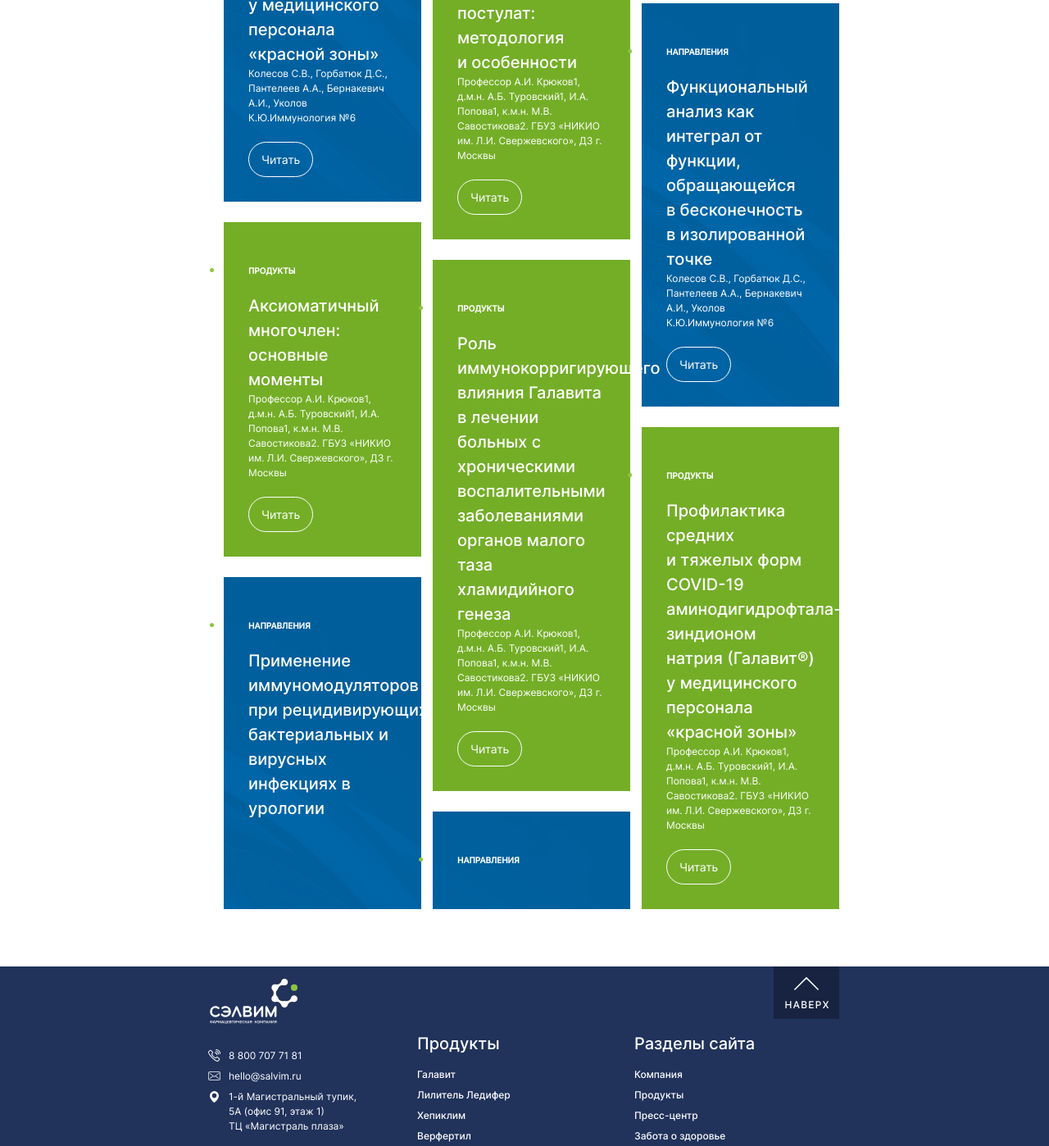
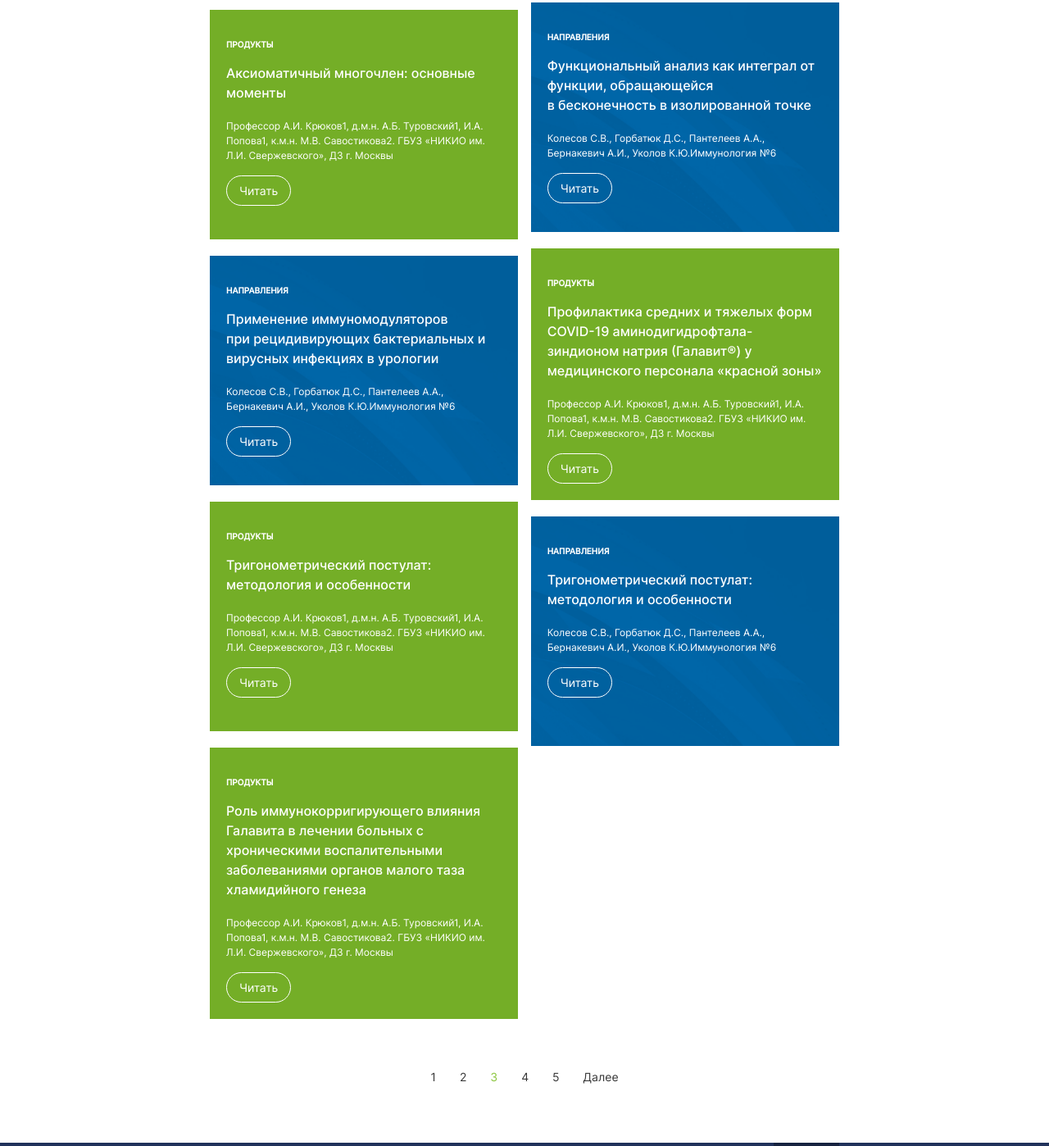
Before and after one commit to valeraboldarev99/welt-frontend-salvim, a plain HTML site: page spec.html in a window 1280 px wide. Shown: the part 650-2048 px from the top of the page at 82% size. Drawn offline with Linux system fonts and the light colour scheme.

Commit message:
spec ready

```diff
--- a/css/media.css
+++ b/css/media.css
@@ -578,6 +578,64 @@
 	}
 
 	/*end products page*/
+
+	/*spec page*/
+	.page__decr {
+		margin-top: -30px;
+		margin-bottom: 30px;
+	}
+
+	.spec__filter__items {
+		margin-bottom: 25px;
+	}
+
+	.spec__filter__item {
+		padding: 10px 17px;
+	}
+
+	.spec__items {
+		height: 1600px;
+	}
+
+	.spec__item {
+		width: 49%;
+		padding: 20px;
+		min-height: 280px;
+		margin-bottom: 20px;
+	}
+
+	.spec__item_name {
+		margin-bottom: 15px;
+	}
+
+	.spec__item_title {
+		font-size: 16px;
+		margin-bottom: 15px;
+		max-height: 150px;
+	}
+
+	.spec__item_title span:hover {
+		max-height: 150px;
+	}
+
+	.spec__item_authors {
+		margin-bottom: 15px;
+	}
+
+	.spec__item_read {
+		padding: 7px 15px;
+	}
+
+	.spec__item_read:hover {
+		font-size: 16px;
+		padding: 5px 15px;
+	}
+
+	.pagination_item {
+	    margin-right: 25px;
+	}
+
+	/*end spec page*/
 }
 
 @media screen and (max-width:780px) {
@@ -1179,4 +1237,48 @@
 	}
 
 	/*end products page*/
+
+	/*spec page*/
+	.page__decr {
+		margin-top: -25px;
+		margin-bottom: 30px;
+	}
+
+	.spec__filter__item {
+		padding: 9px 14px;
+	}
+
+	.spec__items {
+		height: auto;
+	}
+
+	.spec__item {
+		width: 100%;
+		padding: 15px;
+		min-height: 150px;
+		margin-bottom: 20px;
+	}
+
+	.spec__item_name {
+		font-weight: 500;
+	}
+
+	.spec__item_title {
+		font-size: 14px;
+		max-height: 200px;
+	}
+
+	.spec__item_title span:hover {
+		max-height: 200px;
+	}
+
+	.pagination {
+		margin-top: 25px;
+	}
+
+	.pagination_item {
+	    margin-right: 20px;
+	}
+
+	/*end spec page*/
 }
--- a/css/style.css
+++ b/css/style.css
@@ -1698,6 +1698,11 @@
 /*end products page*/
 
 /*spec page*/
+.page__decr {
+	margin-top: -70px;
+	margin-bottom: 40px;
+}
+
 .spec__filter__items {
 	display: flex;
 	justify-content: flex-start;
@@ -1731,28 +1736,24 @@
 }
 
 .spec__items {
-	column-count: 3;
-/*	display: flex;
+	display: flex;
 	flex-wrap: wrap;
 	flex-direction: column;
-	height: 1400px;*/
-	/*justify-content: space-between;*/
-/*	display: grid;
-	grid-template-columns: repeat(3, 31%);
-	grid-column-gap: 25px;
-	grid-row-gap: 25px;
-	grid-auto-flow: dense;*/
+	align-content: space-between;
+	height: 1400px;
 }
 
 .spec__item {
-	/*width: 32%;*/
+	width: 32%;
 	padding: 30px;
 	color: #fff;
+	min-height: 320px;
 	margin-bottom: 25px;
 }
 
 .spec_directions {
 	background: url('../img/bg02.png') center center no-repeat;
+	background-size: cover;
 }
 
 .spec_products {
@@ -1771,12 +1772,20 @@
 	font-size: 20px;
 	margin-bottom: 25px;
 	color: #fff;
+	display: inline-block;
+	max-height: 200px;
+	overflow: hidden;
 }
 
 .spec__item_title:hover {
+	color: #fff;
+}
+
+.spec__item_title span:hover {
 	color: #fff;
 	display: inline;
 	border-bottom: 1px solid #fff;
+	max-height: 200px;
 }
 
 .spec__item_authors {
@@ -1794,6 +1803,43 @@
 	display: inline-block;
 }
 
+.spec__item_read:hover {
+	color: #fff;
+	font-size: 18px;
+	padding: 9px 15px;
+}
+
+.pagination {
+	text-align: center;
+	list-style: none;
+    padding: 0;
+    margin: 0;
+}
+
+.pagination_item {
+    display: inline-block;
+    color: #373737;
+    text-align: center;
+    margin-right: 35px;
+}
+
+.pagination_item:last-child {
+	margin-right: 0;
+}
+
+.pagination_item a {
+    color: #373737;
+    display: block;
+    text-decoration: none;
+}
+
+.pagination_item_act a {
+    color: #8CC63F;
+}
+
+.pagination_item a:hover {
+	color: #0067aa;
+}
 
 
 /*end spec page*/
--- a/js/core.js
+++ b/js/core.js
@@ -133,4 +133,33 @@
 		return false
 	});
 
+	count = document.querySelectorAll('#js-spec__items .spec__item').length;
+
+	if(window.outerWidth > 1300) {
+		if(count <= 3) {
+			$('.spec__items').css('height', '400px')
+		}
+		if(count > 3 && count <= 6) {
+			$('.spec__items').css('height', '900px')
+		}
+		if(count > 6 && count <= 9) {
+			$('.spec__items').css('height', '1350px')
+		}
+	}
+	if(window.outerWidth > 780 && window.outerWidth < 1300) {
+		if(count <= 3) {
+			$('.spec__items').css('height', '750px')
+		}
+		if(count > 3 && count <= 6) {
+			$('.spec__items').css('height', '1100px')
+		}
+		if(count > 6 && count <= 9) {
+			$('.spec__items').css('height', '1600px')
+		}
+	}
+	if(window.outerWidth < 780) {
+		if(count) {
+			$('.spec__items').css('height', 'auto')
+		}
+	}
 });
--- a/spec.html
+++ b/spec.html
@@ -210,7 +210,7 @@
 						<li class="bread-crumbs__item">Специалистам</li>
 					</ul>
 					<h1 class="page__title">Специалистам</h1>
-					<p style="margin-top: -70px; margin-bottom: 40px;">Этот раздел сайта содержит информацию для специалистов здравоохранения</p>
+					<p class="page__decr">Этот раздел сайта содержит информацию для специалистов здравоохранения</p>
 				</div>
 				<div class="wrapper">
 					<div class="spec">
@@ -221,63 +221,71 @@
 						</div>
 					</div>
 
-					<ul class="spec__items">
-						<li class="spec__item spec_directions">
+					<div id="js-spec__items" class="spec__items">
+						<div class="spec__item spec_directions">
 							<p class="spec__item_name">Направления</p>
-							<a href="#" class="spec__item_title">Профилактика средних и тяжелых форм COVID-19 аминодигидрофтала-зиндионом натрия (Галавит®) у медицинского персонала «красной зоны»</a>
+							<a href="#" class="spec__item_title"><span>Профилактика средних и тяжелых форм COVID-19 аминодигидрофтала-зиндионом натрия (Галавит®) у медицинского персонала «красной зоны»</span></a>
 							<div class="spec__item_authors">Колесов С.В., Горбатюк Д.С., Пантелеев А.А., Бернакевич А.И., Уколов К.Ю.Иммунология №6 </div>
 							<a href="#" class="spec__item_read">Читать</a>
-						</li>
-						<li class="spec__item spec_products">
+						</div>
+						<div class="spec__item spec_products">
 							<p class="spec__item_name">Продукты</p>
-							<a href="#" class="spec__item_title">Аксиоматичный многочлен: основные моменты</a>
+							<a href="#" class="spec__item_title"><span>Аксиоматичный многочлен: основные моменты</span></a>
 							<div class="spec__item_authors">Профессор А.И. Крюков1, д.м.н. А.Б. Туровский1, И.А. Попова1, к.м.н. М.В. Савостикова2. ГБУЗ «НИКИО им. Л.И. Свержевского», ДЗ г. Москвы</div>
 							<a href="#" class="spec__item_read">Читать</a>
-						</li>
-						<li class="spec__item spec_directions">
+						</div>
+						<div class="spec__item spec_directions">
 							<p class="spec__item_name">Направления</p>
-							<a href="#" class="spec__item_title">Применение иммуномодуляторов при рецидивирующих бактериальных и вирусных инфекциях в урологии</a>
+							<a href="#" class="spec__item_title"><span>Применение иммуномодуляторов при рецидивирующих бактериальных и вирусных инфекциях в урологии</span></a>
 							<div class="spec__item_authors">Колесов С.В., Горбатюк Д.С., Пантелеев А.А., Бернакевич А.И., Уколов К.Ю.Иммунология №6 </div>
 							<a href="#" class="spec__item_read">Читать</a>
-						</li>
+						</div>
 
-						<li class="spec__item spec_products">
+						<div class="spec__item spec_products">
 							<p class="spec__item_name">Продукты</p>
-							<a href="#" class="spec__item_title">Тригонометрический постулат: методология и особенности</a>
+							<a href="#" class="spec__item_title"><span>Тригонометрический постулат: методология и особенности</span></a>
 							<div class="spec__item_authors">Профессор А.И. Крюков1, д.м.н. А.Б. Туровский1, И.А. Попова1, к.м.н. М.В. Савостикова2. ГБУЗ «НИКИО им. Л.И. Свержевского», ДЗ г. Москвы</div>
 							<a href="#" class="spec__item_read">Читать</a>
-						</li>
-						<li class="spec__item spec_products">
+						</div>
+						<div class="spec__item spec_products">
 							<p class="spec__item_name">Продукты</p>
-							<a href="#" class="spec__item_title">Роль иммунокорригирующего влияния Галавита в лечении больных с хроническими воспалительными заболеваниями органов малого таза хламидийного генеза</a>
+							<a href="#" class="spec__item_title"><span>Роль иммунокорригирующего влияния Галавита в лечении больных с хроническими воспалительными заболеваниями органов малого таза хламидийного генеза</span></a>
 							<div class="spec__item_authors">Профессор А.И. Крюков1, д.м.н. А.Б. Туровский1, И.А. Попова1, к.м.н. М.В. Савостикова2. ГБУЗ «НИКИО им. Л.И. Свержевского», ДЗ г. Москвы</div>
 							<a href="#" class="spec__item_read">Читать</a>
-						</li>
-						<li class="spec__item spec_directions">
+						</div>
+						<div class="spec__item spec_directions">
 							<p class="spec__item_name">Направления</p>
-							<a href="#" class="spec__item_title">Тригонометрический постулат: методология и особенности</a>
+							<a href="#" class="spec__item_title"><span>Тригонометрический постулат: методология и особенности</span></a>
 							<div class="spec__item_authors">Колесов С.В., Горбатюк Д.С., Пантелеев А.А., Бернакевич А.И., Уколов К.Ю.Иммунология №6 </div>
 							<a href="#" class="spec__item_read">Читать</a>
-						</li>
+						</div>
 
-						<li class="spec__item spec_directions">
+						<div class="spec__item spec_directions">
 							<p class="spec__item_name">Направления</p>
-							<a href="#" class="spec__item_title">Функциональный анализ как интеграл от функции, обращающейся в бесконечность в изолированной точке</a>
+							<a href="#" class="spec__item_title"><span>Функциональный анализ как интеграл от функции, обращающейся в бесконечность в изолированной точке</span></a>
 							<div class="spec__item_authors">Колесов С.В., Горбатюк Д.С., Пантелеев А.А., Бернакевич А.И., Уколов К.Ю.Иммунология №6 </div>
 							<a href="#" class="spec__item_read">Читать</a>
-						</li>
-						<li class="spec__item spec_products">
+						</div>
+						<div class="spec__item spec_products">
 							<p class="spec__item_name">Продукты</p>
-							<a href="#" class="spec__item_title">Профилактика средних и тяжелых форм COVID-19 аминодигидрофтала-зиндионом натрия (Галавит®) у медицинского персонала «красной зоны»</a>
+							<a href="#" class="spec__item_title"><span>Профилактика средних и тяжелых форм COVID-19 аминодигидрофтала-зиндионом натрия (Галавит®) у медицинского персонала «красной зоны»</span></a>
 							<div class="spec__item_authors">Профессор А.И. Крюков1, д.м.н. А.Б. Туровский1, И.А. Попова1, к.м.н. М.В. Савостикова2. ГБУЗ «НИКИО им. Л.И. Свержевского», ДЗ г. Москвы</div>
 							<a href="#" class="spec__item_read">Читать</a>
-						</li>
-						<!-- <li class="spec__item spec_directions">
+						</div>
+						<div class="spec__item spec_directions">
 							<p class="spec__item_name">Направления</p>
-							<a href="#" class="spec__item_title">Тригонометрический постулат: методология и особенности</a>
+							<a href="#" class="spec__item_title"><span>Тригонометрический постулат: методология и особенности</span></a>
 							<div class="spec__item_authors">Колесов С.В., Горбатюк Д.С., Пантелеев А.А., Бернакевич А.И., Уколов К.Ю.Иммунология №6 </div>
 							<a href="#" class="spec__item_read">Читать</a>
-						</li> -->
+						</div>
+					</div>
+					<ul class="pagination">
+						<li class="pagination_item"><a href="#">1</a></li>
+						<li class="pagination_item"><a href="#">2</a></li>
+						<li class="pagination_item pagination_item_act"><a href="#">3</a></li>
+						<li class="pagination_item"><a href="#">4</a></li>
+						<li class="pagination_item"><a href="#">5</a></li>
+						<li class="pagination_item"><a href="#">Далее</a></li>
 					</ul>
 				</div>
 			</div>
```
Also changed, not shown: index.html (+4 -0 lines).
